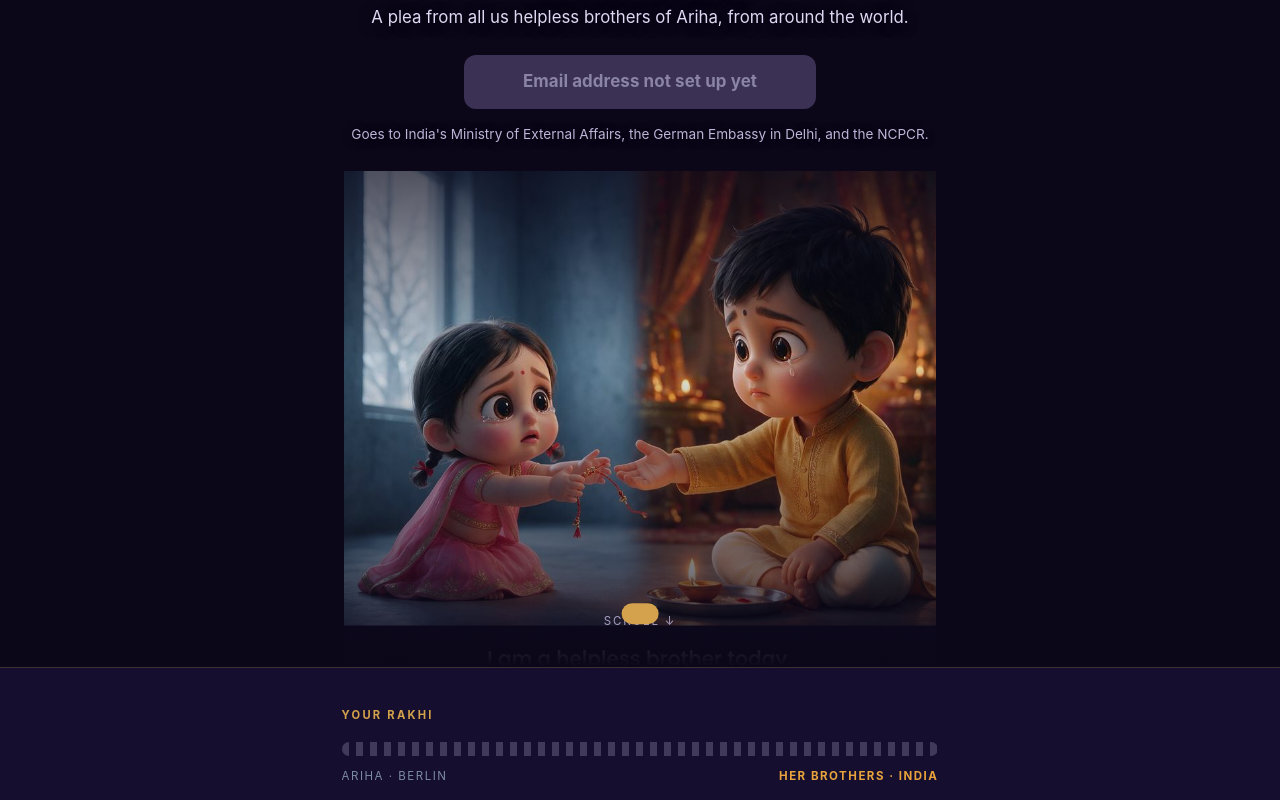
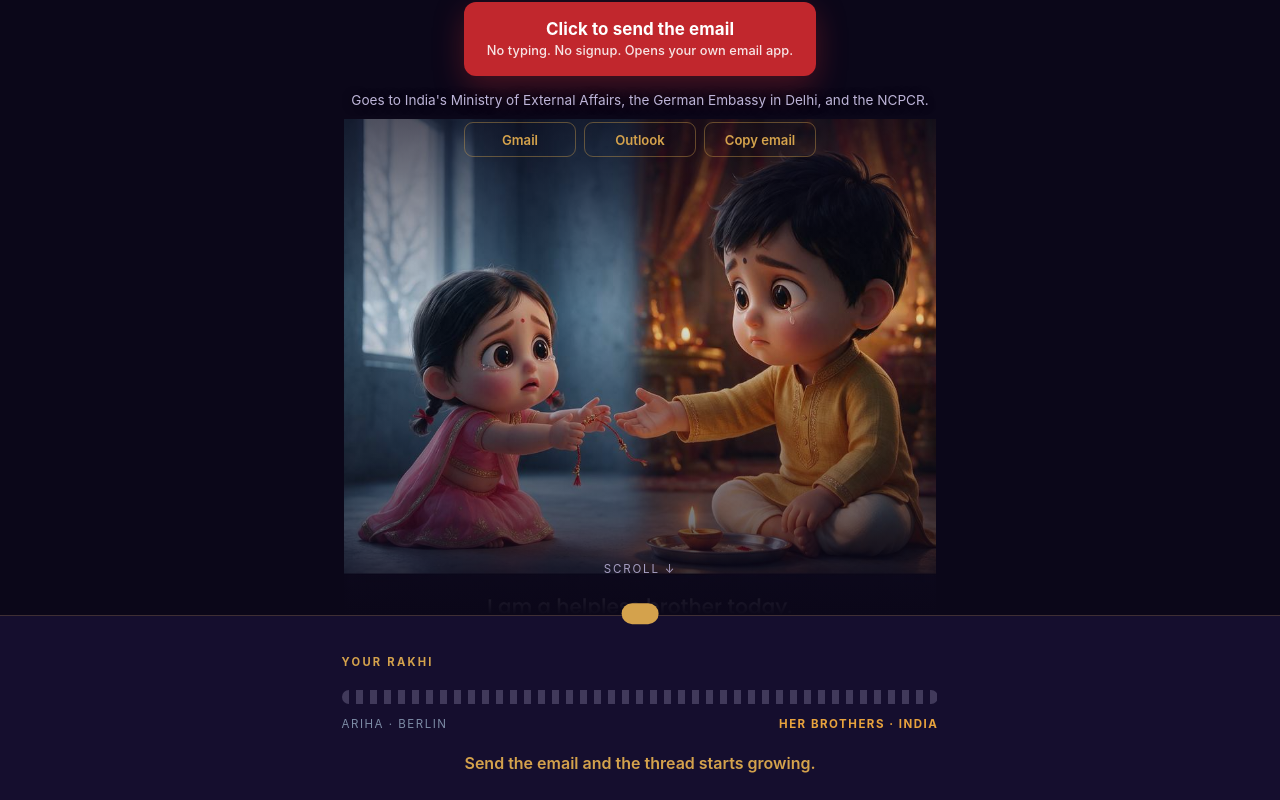
Before and after one commit to LaadkiAriha/RakhiFromAriha, a plain HTML site: page index.html in a window 1280 px wide. Shown: the part 185-985 px from the top of the page. Drawn offline with Linux system fonts and the light colour scheme.

Commit message:
new email addresses

```diff
--- a/index.html
+++ b/index.html
@@ -221,9 +221,19 @@
    organisation's own website today. Never guess one.
    ============================================================ */
 var OFFICIALS = {
-  ready: false,
-  to:  "",          // primary, e.g. Ministry of External Affairs
-  cc: ["", ""]      // e.g. German Embassy New Delhi, NCPCR
+  ready: true,
+  to:  "cpv@mea.gov.in",          // primary, e.g. Ministry of External Affairs
+  cc: [
+    "info@new-delhi.diplo.de",
+    "complaint@ncpcr.gov.in",
+    "ambassador@indianembassyberlin.gov.in",
+    "extmin@mea.gov.in",
+    "eam@mea.gov.in",
+    "psfs@mea.gov.in",
+    "info@mumbai.diplo.de",
+    "post@jugendamt.berlin.de",
+    "info@berlin.bgmr.de"
+  ]     // e.g. German Embassy New Delhi, NCPCR
 };
 
 var SUBJECTS = [
```
